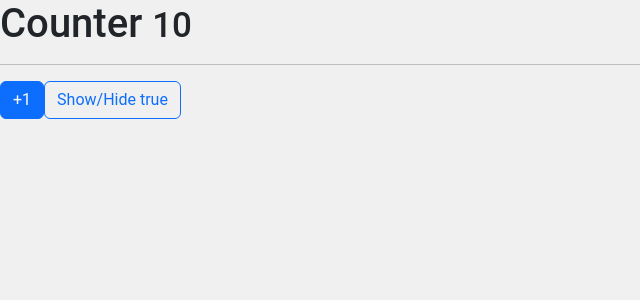
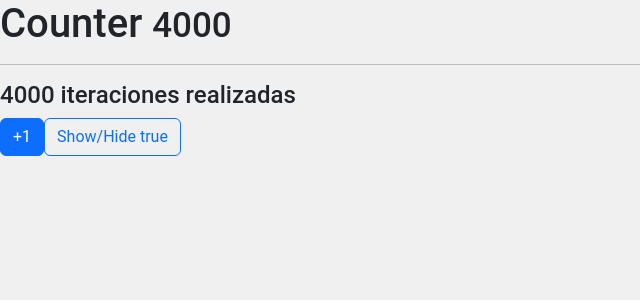
Before and after one commit to htmtmx/hooks-app, a React (Vite) app: page / in a window 1280 px wide. Shown: the top 300 px of the page, without its empty margins (0-640 px from the left). Built offline with nearby package versions, Linux system fonts and the light colour scheme.

Commit message:
✨ Add MemoHook component to demonstrate memoization with counter functionality

```diff
--- /dev/null
+++ b/src/06_memos/MemoHook.jsx
@@ -0,0 +1,31 @@
+import { useMemo, useState } from "react";
+import { useCounter } from "../hooks"
+
+const heavyStuff = (iterationNumber=100) => {
+    for (let i = 0; i < iterationNumber; i++) {
+        console.log('Ahí vamos...');
+    }
+
+    return `${iterationNumber} iteraciones realizadas`;
+}
+
+export const MemoHook = () => {
+    const { counter, increment } = useCounter(4000, 1);
+    const [show, setShow] = useState(true);
+
+    const memorizedValue = useMemo(()=>heavyStuff(counter), [counter]);
+
+  return (
+      <>
+          <h1>Counter <small>{counter}</small></h1>
+          <hr />
+          <h4>{ memorizedValue }</h4>
+          <button className="btn btn-primary" onClick={increment}>
+              +1
+          </button>
+          <button className="btn btn-outline-primary" onClick={() => { setShow(!show) }}>
+              Show/Hide {JSON.stringify(show)}
+          </button>
+      </>
+  )
+}
--- a/src/main.jsx
+++ b/src/main.jsx
@@ -8,12 +8,13 @@
 // import { FormWithCustomHook } from './02_useEffect/FormWithCustomHook'
 // import { MultipleCustomHooks } from './03_examples/MultipleCustomHooks'
 // import { FocusScreen } from './04_useRef/FocusScreen'
-import { Layout } from './05_useLayoutEffect/LAyout'
-import { Memorize } from './06_memos/Memorize'
+// import { Layout } from './05_useLayoutEffect/LAyout'
+// import { Memorize } from './06_memos/Memorize'
+import { MemoHook } from './06_memos/MemoHook'
 
 
 createRoot(document.getElementById('root')).render(
     //   <StrictMode>
-    <Memorize/>
+    <MemoHook/>
     //   </StrictMode>,
 )
```
